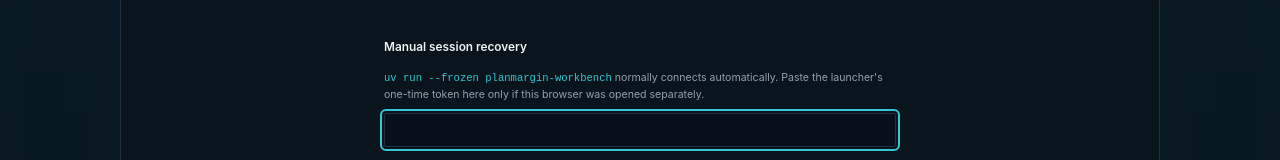
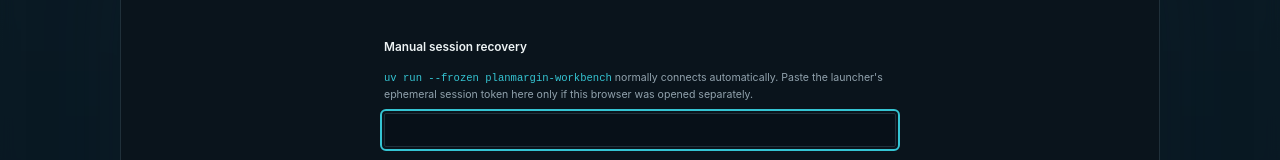
Before and after one commit to ethanvillalovoz/planmargin, an Angular app in the folder web/debugger/: page / in a window 1280 px wide. Both pictures are taken after a click on the button "Open local workspace". Shown: the part 321-481 px from the top of the page. Built offline with nearby package versions, Linux system fonts and the light colour scheme; what @ng-icons/core, @ng-icons/phosphor-icons would draw is missing.

Commit message:
Clarify ephemeral session semantics (#69)
Corrects security and onboarding language so the process-lifetime session credential is not described as cryptographically single-use; the URL fragment remains consumed and removed immediately.

```diff
--- a/web/debugger/src/app/components/local-evidence-panel.ts
+++ b/web/debugger/src/app/components/local-evidence-panel.ts
@@ -47,7 +47,8 @@
             <label for="local-token">Manual session recovery</label>
             <p>
               <code>uv run --frozen planmargin-workbench</code> normally connects automatically.
-              Paste the launcher's one-time token here only if this browser was opened separately.
+              Paste the launcher's ephemeral session token here only if this browser was opened
+              separately.
             </p>
             <input
               id="local-token"
```
Also changed, not shown: 4 other files (tests, documents, lock files or other folders).
